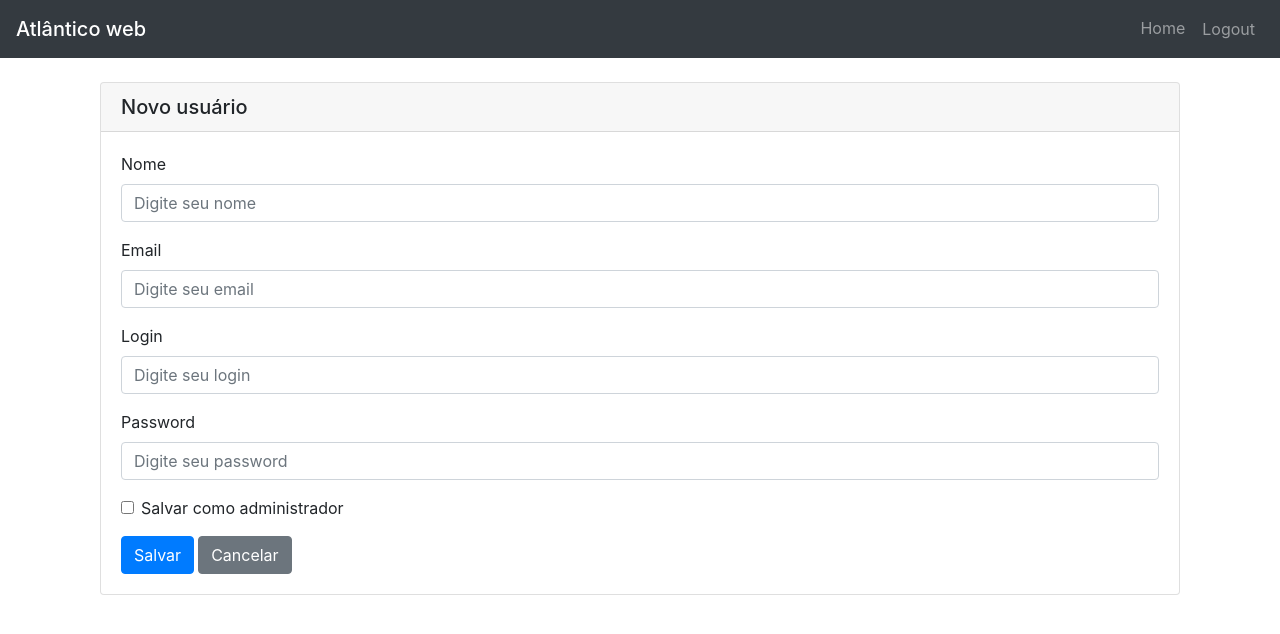
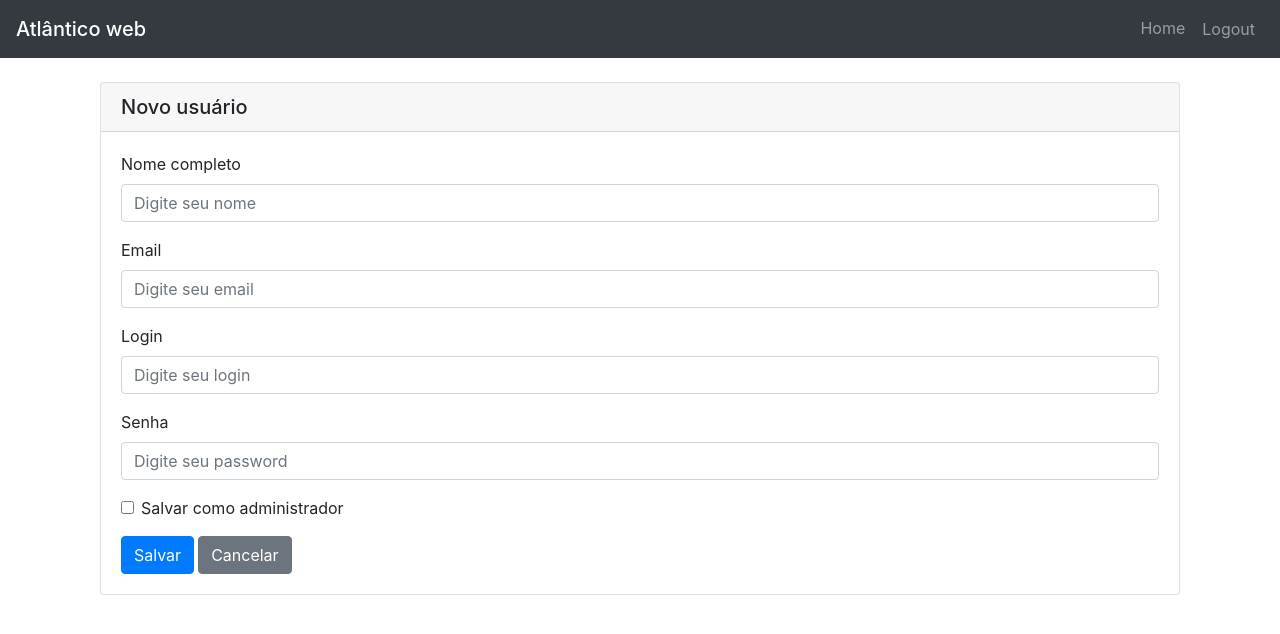
Before and after one commit to gabrielmarden/atlantico-app, an Angular app: page /form in a window 1280 px wide. Shown: the top 634 px of the page. Built offline with nearby package versions, Linux system fonts and the light colour scheme; sample sign-in values are in the browser's storage.

Commit message:
Updating form fields descriptions and messages

```diff
--- a/src/app/components/form/form.component.html
+++ b/src/app/components/form/form.component.html
@@ -4,31 +4,31 @@
     <div class="card-body">
         <form id="add-form" (ngSubmit)="f.form.valid && saveUser(f)" #f="ngForm" novalidate>
             <div class="form-group">
-                <label for="name">Nome</label>
+                <label for="name">Nome completo</label>
                 <input type="text" [(ngModel)]="user.name" #name="ngModel" id="name" name="name" required class="form-control" [ngClass]="{'is-invalid':f.submitted && name.invalid}" placeholder="Digite seu nome"/>
                 <div *ngIf="f.submitted && name.invalid" class="invalid-feedback">
-                    <div *ngIf="name.errors?.required">Nome é obrigatório</div>
+                    <div *ngIf="name.errors?.required">Nome completo é obrigatório</div>
                 </div>
             </div>
             <div class="form-group">
                 <label for="email">Email</label>
                 <input type="email" [(ngModel)]="user.email" #email="ngModel" id="email" name="email" required class="form-control" [ngClass]="{'is-invalid':f.submitted && email.invalid}" placeholder="Digite seu email"/>
                 <div *ngIf="f.submitted && email.invalid" class="invalid-feedback">
-                    <div *ngIf="email.errors?.required">Email é obrigatório</div>
+                    <div *ngIf="email.errors?.required">Email válido é obrigatório</div>
                 </div>
             </div>
             <div class="form-group">
                 <label for="login">Login</label>
                 <input type="text" [(ngModel)]="user.login" #login="ngModel" id="login" name="login" required class="form-control" [ngClass]="{'is-invalid':f.submitted && login.invalid}" placeholder="Digite seu login"/>
                 <div *ngIf="f.submitted && login.invalid" class="invalid-feedback">
-                    <div *ngIf="login.errors?.required">Login é obrigatório</div>
+                    <div *ngIf="login.errors?.required">Login/Username é obrigatório</div>
                 </div>
             </div>
             <div class="form-group">
-                <label for="password">Password</label>
+                <label for="password">Senha</label>
                 <input type="password" [(ngModel)]="user.password" #password="ngModel" id="password" name="password" required class="form-control" [ngClass]="{'is-invalid':f.submitted && password.invalid}" placeholder="Digite seu password"/>
                 <div *ngIf="f.submitted && password.invalid" class="invalid-feedback">
-                    <div *ngIf="password.errors?.required">Password é obrigatório</div>
+                    <div *ngIf="password.errors?.required">Senha é obrigatório</div>
                 </div>
             </div>
             <div class="form-group form-check">
```
